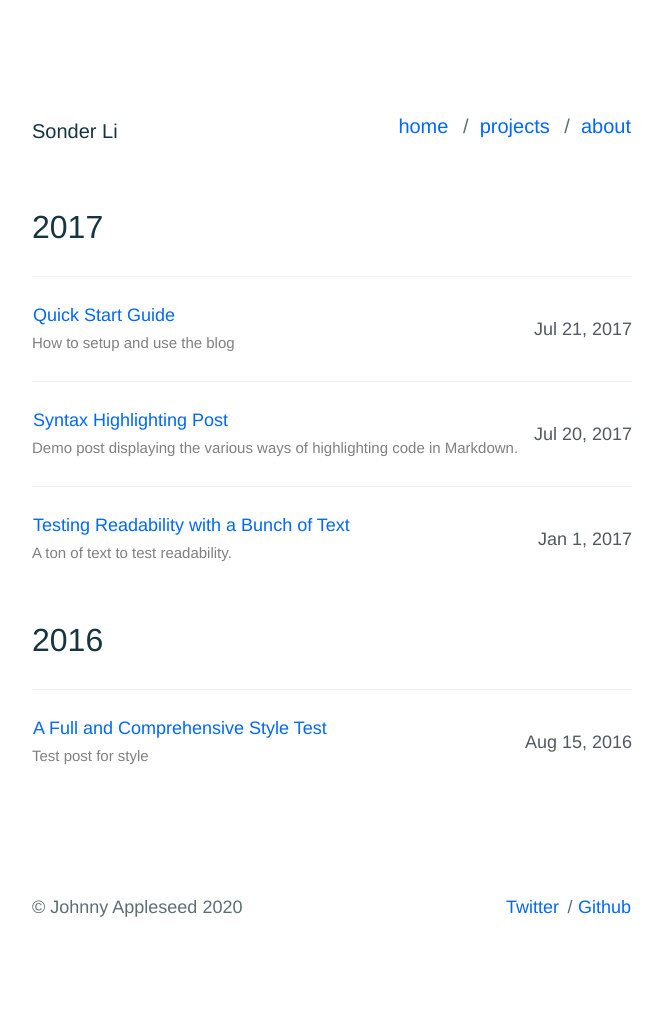
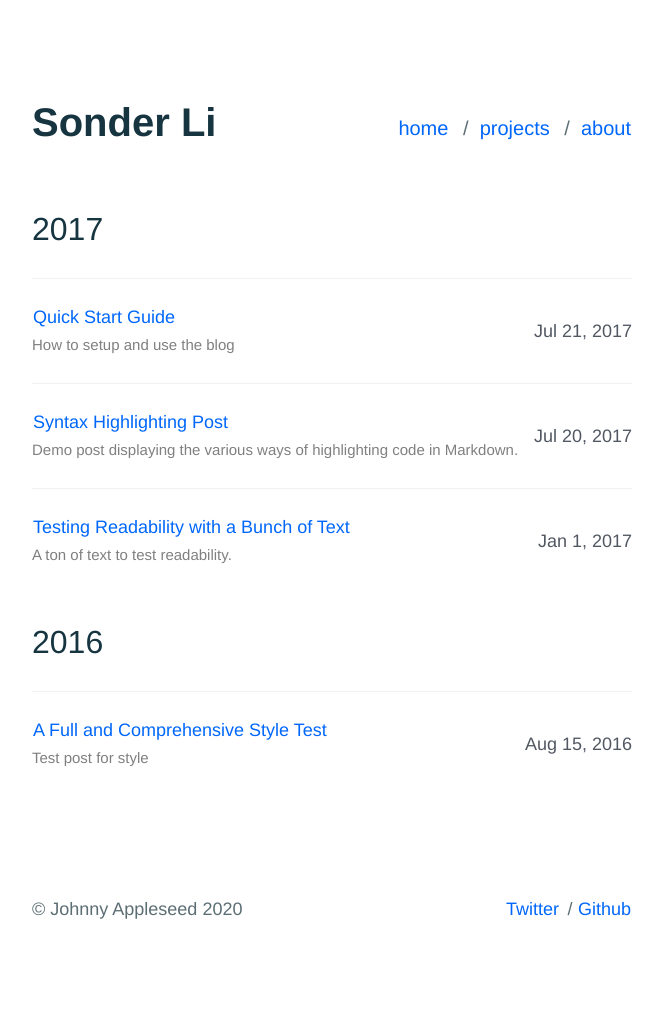
Before and after one commit to sumchuenli/sumchuenli.github.io, a Jekyll site: the page built from index.html, in a window 1280 px wide. Shown: the whole page, without its empty margins (308-971 px from the left). Built offline with Jekyll 4.4.1, drawn with Linux system fonts in a browser that asks for light colours.

Commit message:
Update _page.scss

```diff
--- a/_sass/components/_page.scss
+++ b/_sass/components/_page.scss
@@ -9,8 +9,8 @@
      align-items: baseline;
 
      h1 {
-         font-size: bold;
-         font-weight: 400;
+         font-size: 4em;
+         font-weight: bold;
          color: $c-base__02;
          float: left;
      }
```
